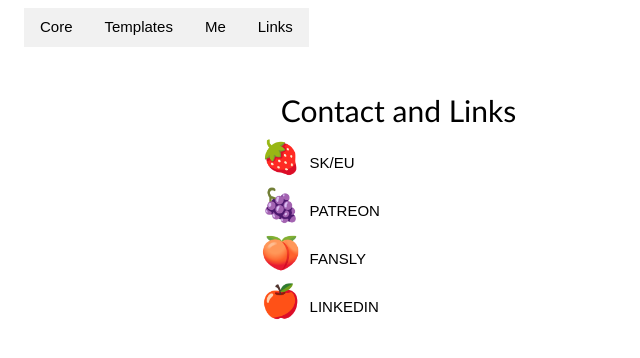
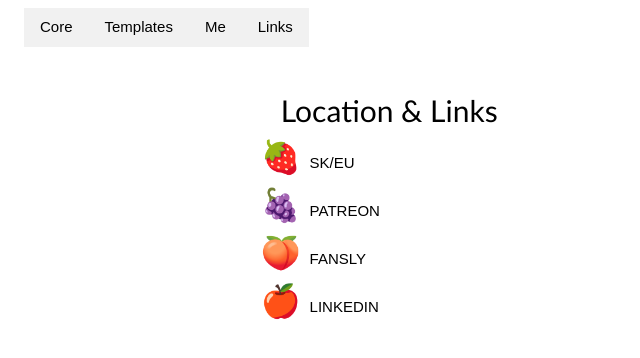
Before and after one commit to kinklure/jakubik.art, a Jekyll site: the page built from contact.html, in a window 1280 px wide. Shown: the top 358 px of the page, without its empty margins (0-640 px from the left). Built offline with Jekyll 4.4.1, drawn with Linux system fonts in a browser that asks for light colours.

Commit message:
Update contact.html

```diff
--- a/contact.html
+++ b/contact.html
@@ -4,7 +4,7 @@ layout: default
 
 <footer class="jx-padding-64 " id="contact">
     <div class="jx-section">
-<h2>Contact and Links</h2>
+<h2>Location & Links</h2>
     <a class="icon" >&#127827; </a>SK/EU
 	<br>
 	    <a class="icon" >&#127815; <a href="https://www.patreon.com/kinkualize" rel="me"><span>PATREON</span></a>
```
